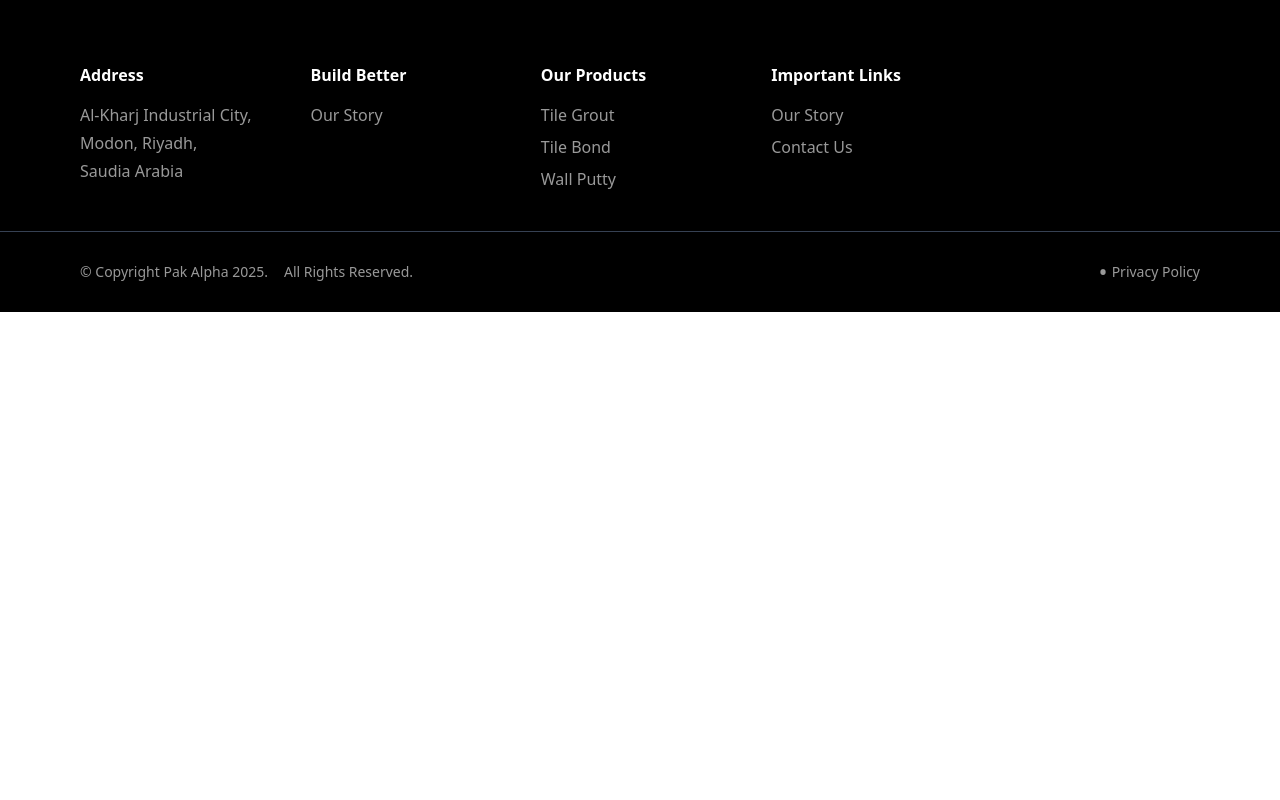
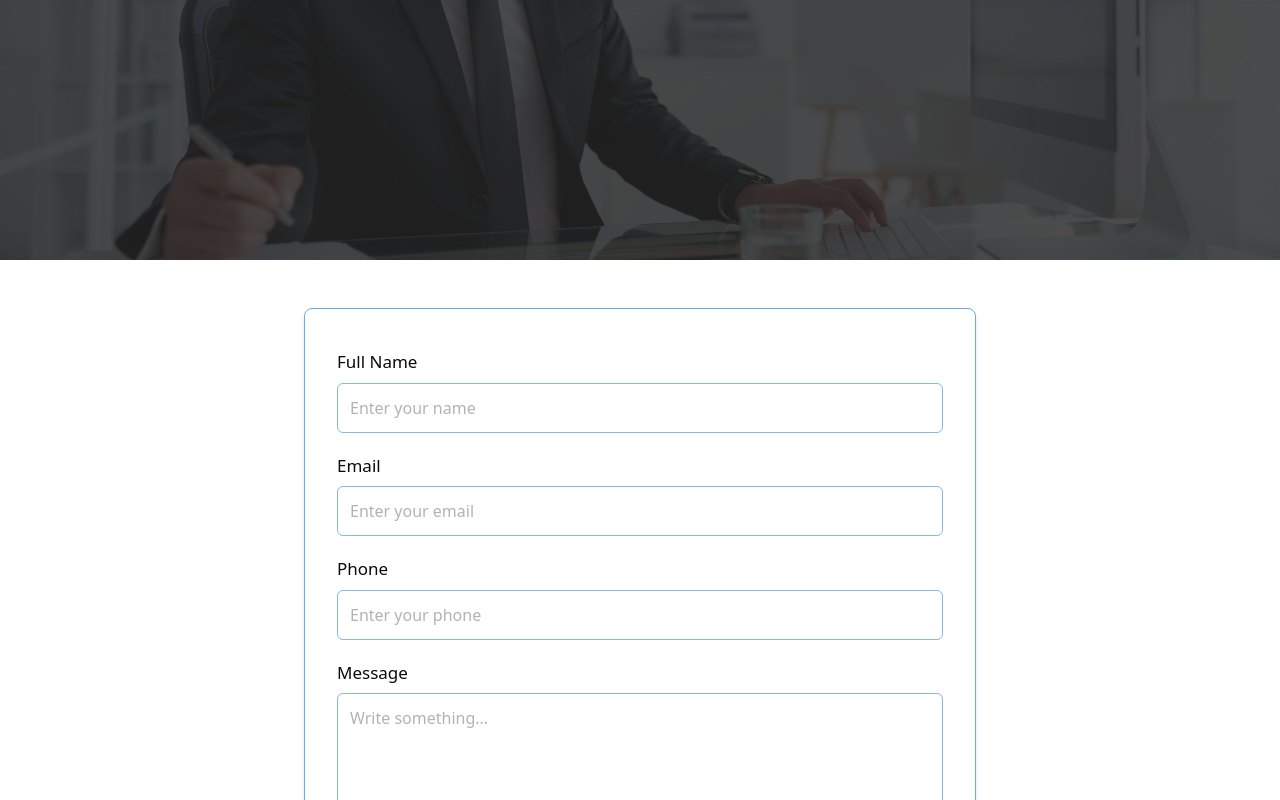
Before and after one commit to abdullahN111/thepakalpha, a Next.js app: page /contact in a window 1280 px wide. Shown: the part 300-1100 px from the top of the page. Before the commit the page ends 800 px from the top, so only its background shows below. Built offline with nearby package versions, Linux system fonts and the light colour scheme.

Commit message:
contact page completed

```diff
--- a/src/app/contact/page.jsx
+++ b/src/app/contact/page.jsx
@@ -1,9 +1,53 @@
-import React from 'react'
+import Banner from "@/components/sections/Banner";
+import Message from "../../../public/images/message.jpg";
+import Banner11 from "../../../public/images/banner11.jpg";
+import { FaCity } from "react-icons/fa6";
+import { FaHouse } from "react-icons/fa6";
+import { FaPhone } from "react-icons/fa6";
+import ContactForm from "@/components/sections/ContactForm";
 
-const Contact = () => {
+const page = () => {
   return (
-    <div className='text-center color-white bg-primary'>Contact</div>
-  )
-}
+    <main>
+      <Banner banner={Message} title="Contact Us" />
+      <ContactForm />
+      <div className="max-width mx-auto py-12 bg-[#0a73cd]/80 relative w-full overflow-hidden">
+        <div
+          className="absolute inset-0 -z-10 bg-cover bg-center bg-no-repeat opacity-60"
+          style={{
+            backgroundImage: `url(${Banner11.src})`,
+            backgroundAttachment: "fixed",
+          }}
+        />
+        <div className="flex flex-col gap-6 items-center justify-center max-w-3xl mx-auto px-4 sm:px-6">
+          <h2 className="text-white text-3xl sm:text-4xl uppercase font-bold text-center mb-4">
+            Our Office
+          </h2>
+          <div className="bg-white shadow-md shadow-gray-800 flex gap-5 xsx:gap-4 flex-col justify-center items-start rounded-lg py-8 px-4">
+            <div className="flex items-center gap-4">
+              <FaHouse color="#0a73cd" size={24} />
+              <span className="font-medium text-black/80 text-[17px] sm:text-lg">
+                {" "}
+                Al-Kharj Industrial City, Modon
+              </span>
+            </div>
+            <div className="flex items-center gap-4">
+              <FaCity color="#0a73cd" size={24} />
+              <span className="font-medium text-black/80 text-[17px] sm:text-lg">
+                Riyadh, Saudia Arabia
+              </span>
+            </div>
+            <div className="flex items-center gap-4">
+              <FaPhone color="#0a73cd" size={24} />
+              <span className="font-medium text-black/80 text-[17px] sm:text-lg">
+                +966 57 490 5755
+              </span>
+            </div>
+          </div>
+        </div>
+      </div>
+    </main>
+  );
+};
 
-export default Contact
+export default page;
--- /dev/null
+++ b/src/app/privacy-policy/page.jsx
@@ -0,0 +1,13 @@
+import Banner from "@/components/sections/Banner";
+import Banner17 from "../../../public/images/banner17.jpg";
+
+
+const page = () => {
+  return (
+    <main>
+      <Banner banner={Banner17} title="Privacy Policy" />
+    </main>
+  );
+};
+
+export default page;
--- /dev/null
+++ b/src/components/sections/ContactForm.jsx
@@ -0,0 +1,56 @@
+const ContactForm = () => {
+  return (
+    <section className="max-width mx-auto py-12 px-4 bg-white">
+      <form
+        action=""
+        className="max-w-2xl mx-auto border border-[#0a73cd]/60 rounded-md flex flex-col justify-center gap-5 py-10 px-5 sm:px-8 shadow-md"
+      >
+        <div className="flex flex-col">
+          <label className="font-medium text-base sm:text-[17px] mb-2">
+            Full Name
+          </label>
+          <input
+            type="text"
+            className="p-[10px] sm:p-3 border border-[#0a73cd]/50 rounded-sm text-[15px] sm:text-base font-normal text-black/60 focus:outline-none"
+            placeholder="Enter your name"
+          />
+        </div>
+        <div className="flex flex-col">
+          <label className="font-medium text-base sm:text-[17px] mb-2">
+            Email
+          </label>
+          <input
+            type="email"
+            className="p-[10px] sm:p-3 border border-[#0a73cd]/50 rounded-sm text-[15px] sm:text-base font-normal text-black/60 focus:outline-none"
+            placeholder="Enter your email"
+          />
+        </div>
+        <div className="flex flex-col">
+          <label className="font-medium text-base sm:text-[17px] mb-2">
+            Phone
+          </label>
+          <input
+            type="tel"
+            className="p-[10px] sm:p-3 border border-[#0a73cd]/50 rounded-sm text-[15px] sm:text-base font-normal text-black/60 focus:outline-none"
+            placeholder="Enter your phone"
+          />
+        </div>
+        <div className="flex flex-col">
+          <label className="font-medium text-base sm:text-[17px] mb-2">
+            Message
+          </label>
+          <textarea
+            className="p-[10px] sm:p-3 border border-[#0a73cd]/50 rounded-sm text-[15px] sm:text-base font-normal text-black/60 focus:outline-none"
+            placeholder="Write something..."
+            rows={6}
+          />
+        </div>
+        <button className="my-4 rounded-md bg-primary text-white py-3 text-base font-medium cursor-pointer hover:bg-[#0a72cde6]">
+          Submit
+        </button>
+      </form>
+    </section>
+  );
+};
+
+export default ContactForm;
--- a/src/components/shared/Footer.jsx
+++ b/src/components/shared/Footer.jsx
@@ -82,7 +82,7 @@
           </div>
         </div>
       </div>
-<FooterLinks />
+      <FooterLinks />
 
       <div className="border-t border-gray-700 py-6 px-6 md:px-20 flex flex-col md:flex-row items-center justify-between text-white/60 poppins-light text-sm">
         <div className="flex flex-col md:flex-row gap-2 items-center space-x-2">
@@ -94,7 +94,7 @@
             <span className="text-2xl">&#x2022; </span>{" "}
             <span>Terms and Conditions</span>
           </Link> */}
-          <Link href="/privacy" className="flex items-center gap-1">
+          <Link href="/privacy-policy" className="flex items-center gap-1">
             <span className="text-2xl">&#x2022; </span>{" "}
             <span>Privacy Policy</span>
           </Link>
--- a/src/components/shared/Header.jsx
+++ b/src/components/shared/Header.jsx
@@ -22,7 +22,7 @@
   return (
     <header
       className={`fixed top-0 left-0 right-0 z-50 transition-all duration-400 ease-in-out max-width mx-auto
-        ${scrolled ? "bg-black/60 shadow-md" : "bg-transparent"}
+        ${scrolled ? "bg-black/70 shadow-md" : "bg-transparent"}
         text-white`}
     >
       <div className="flex justify-between items-center py-5 px-2 sm:px-8 h-18">
--- a/src/components/shared/NavbarLG.jsx
+++ b/src/components/shared/NavbarLG.jsx
@@ -2,7 +2,6 @@
 
 import { productsData } from "@/data/productData";
 import Link from "next/link";
-import { useParams } from "next/navigation";
 
 const NavbarLG = () => {
   return (
@@ -20,7 +19,7 @@
             className="absolute left-0 py-2 top-full w-full bg-white shadow-xl
       opacity-0 scale-y-95 translate-y-2 pointer-events-none
       group-hover:opacity-100 group-hover:scale-y-100 group-hover:translate-y-0
-      group-hover:pointer-events-auto transition-all duration-300 ease-in-out z-50 text-[15px] font-normal"
+      group-hover:pointer-events-auto transition-all duration-300 ease-in-out z-50 text-base font-normal"
           >
             <li>
               <Link
@@ -31,23 +30,6 @@
               </Link>
             </li>
             <hr className="border-t border-black/40 mx-4 mb-2" />
-            <li>
-              <Link
-                href="#story"
-                className="block px-5 lg:px-6 py-2 hover-primary"
-              >
-                Who are we
-              </Link>
-            </li>
-            <hr className="border-t border-black/40 mx-4 mb-2" />
-            <li>
-              <Link
-                href="#message"
-                className="block px-5 lg:px-6 py-2 hover-primary"
-              >
-                Message from CEO
-              </Link>
-            </li>
           </ul>
         </li>
 
@@ -60,7 +42,7 @@
             className="absolute left-0 py-2 top-full w-full bg-white shadow-xl
       opacity-0 scale-y-95 translate-y-2 pointer-events-none
       group-hover:opacity-100 group-hover:scale-y-100 group-hover:translate-y-0
-      group-hover:pointer-events-auto transition-all duration-300 ease-in-out z-50 text-[15px] font-normal"
+      group-hover:pointer-events-auto transition-all duration-300 ease-in-out z-50 text-base font-normal"
           >
             {productsData.map((product, index) => (
               <div key={index}>
--- a/src/components/shared/NavbarSM.jsx
+++ b/src/components/shared/NavbarSM.jsx
@@ -65,7 +65,7 @@
               className={`transition-all duration-300 ease-in-out overflow-hidden
                 ${
                   subMenuOpen === "our-story"
-                    ? "max-h-60 opacity-100 mt-2 ml-4 text-[15px] font-normal"
+                    ? "max-h-60 opacity-100 mt-2 ml-5 text-base font-normal"
                     : "max-h-0 opacity-0"
                 }
               `}
@@ -79,24 +79,7 @@
                   Our Story
                 </Link>
               </li>
-              <li>
-                <Link
-                  href="#story"
-                  onClick={toggleMenu}
-                  className="block text-black/80 hover:text-[#0a73cd] py-2"
-                >
-                  Who are we
-                </Link>
-              </li>
-              <li>
-                <Link
-                  href="#message"
-                  onClick={toggleMenu}
-                  className="block text-black/80 hover:text-[#0a73cd] py-2"
-                >
-                  Message from CEO
-                </Link>
-              </li>
+
             </ul>
           </li>
           <hr className="border-t border-black/40 mb-2" />
@@ -109,7 +92,7 @@
               className={`transition-all duration-300 ease-in-out overflow-hidden
                 ${
                   subMenuOpen === "products"
-                    ? "max-h-60 opacity-100 mt-2 ml-4 text-[15px] font-normal"
+                    ? "max-h-60 opacity-100 mt-2 ml-5 text-base font-normal"
                     : "max-h-0 opacity-0"
                 }
               `}
```
